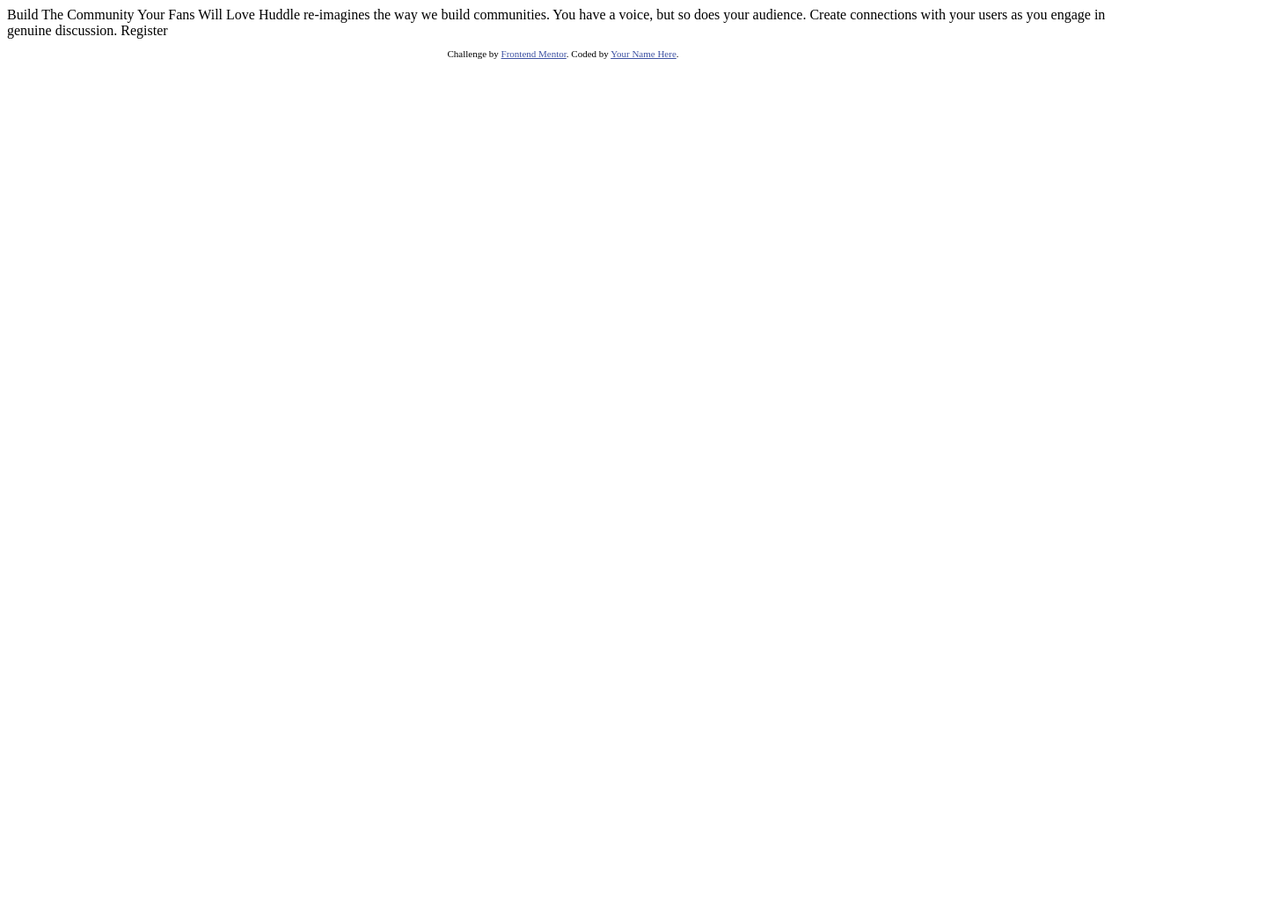
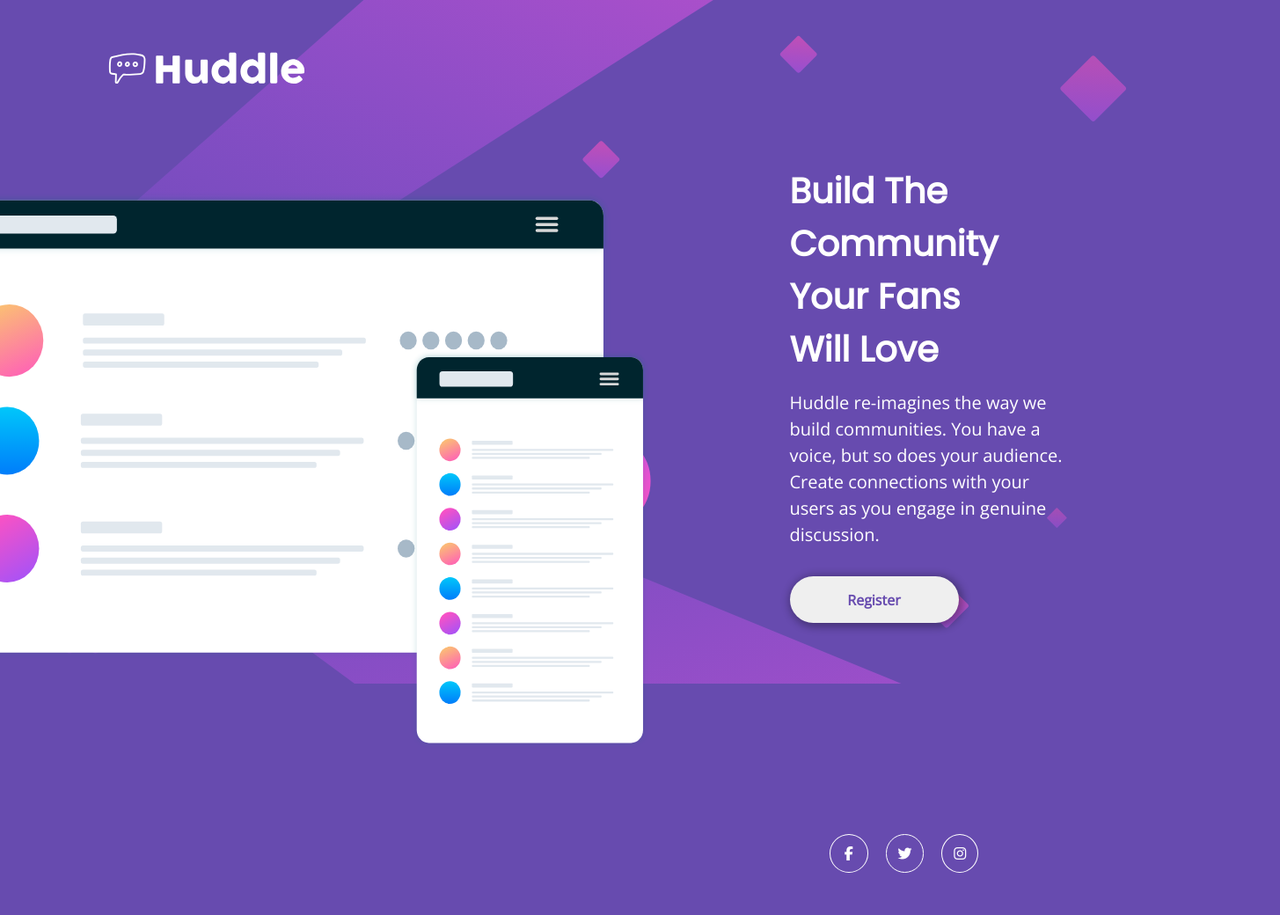
Before and after one commit to Shinzo99/Frontend-Mentor-huddle-landing-page-with-single-introductory-section-master, a plain HTML site: page index.html in a window 1280 px wide. Shown: the whole page at 88% size, 1455 px wide, since content can reach past the window. Before the commit the page ends 800 px from the top, so only its background shows below. Drawn offline with nearby package versions, Linux system fonts and the light colour scheme.

Commit message:
Initial commit

```diff
--- a/index.html
+++ b/index.html
@@ -4,30 +4,43 @@
   <meta charset="UTF-8">
   <meta name="viewport" content="width=device-width, initial-scale=1.0"> <!-- displays site properly based on user's device -->
 
+  <script src="https://kit.fontawesome.com/e8755597a3.js" crossorigin="anonymous"></script>
   <link rel="icon" type="image/png" sizes="32x32" href="./images/favicon-32x32.png">
-
+  <link rel="preconnect" href="https://fonts.googleapis.com">
+  <link rel="preconnect" href="https://fonts.gstatic.com" crossorigin>
+  <link href="https://fonts.googleapis.com/css2?family=Open+Sans:wght@300&family=Poppins:ital,wght@0,200;0,400;1,300;1,500&display=swap" rel="stylesheet">
+  <link rel="stylesheet" href="./css/main.css">
   <title>Frontend Mentor | Huddle landing page with single introductory section</title>
 
-  <!-- Feel free to remove these styles or customise in your own stylesheet 👍 -->
-  <style>
-    .attribution { font-size: 11px; text-align: center; }
-    .attribution a { color: hsl(228, 45%, 44%); }
-  </style>
 </head>
 <body>
 
-  Build The Community Your Fans Will Love
+  <header class="header">
+    <div class="logo">
+      <img src="./images/logo.svg" alt="">
+    </div>
+  </header>
 
-  Huddle re-imagines the way we build communities. You have a voice, but so does your audience.
-  Create connections with your users as you engage in genuine discussion.
+  <main class="main">
+    <div class="container">
+      <div class="illustration">
+        <img src="./images/illustration-mockups.svg" alt="">
+      </div>
+      <div class="desc__section">
+        <h1>Build The Community Your Fans Will Love</h1>
+        <p>Huddle re-imagines the way we build communities. You have a voice, but so does your audience.
+          Create connections with your users as you engage in genuine discussion.</p>
+        <button>Register</button>
+      </div>
+    </div>
+  </main>
 
-  Register
-
-  <footer>
-    <p class="attribution">
-      Challenge by <a href="https://www.frontendmentor.io?ref=challenge" target="_blank">Frontend Mentor</a>.
-      Coded by <a href="#">Your Name Here</a>.
-    </p>
+  <footer class="footer">
+    <div class="icons">
+      <i class="fa-brands fa-facebook-f"></i>
+      <i class="fa-brands fa-twitter"></i>
+      <i class="fa-brands fa-instagram"></i>
+    </div>
   </footer>
 </body>
 </html>
--- /dev/null
+++ b/scss/base/reset.scss
@@ -0,0 +1,74 @@
+/* Box sizing rules */
+*,
+*::before,
+*::after {
+  box-sizing: border-box;
+}
+
+/* Remove default margin */
+body,
+h1,
+h2,
+h3,
+h4,
+p,
+figure,
+blockquote,
+dl,
+dd {
+  margin: 0;
+}
+
+/* Remove list styles on ul, ol elements with a list role, which suggests default styling will be removed */
+ul[role='list'],
+ol[role='list'] {
+  list-style: none;
+}
+
+/* Set core root defaults */
+html:focus-within {
+  scroll-behavior: smooth;
+}
+
+/* Set core body defaults */
+body {
+  min-height: 100vh;
+  text-rendering: optimizeSpeed;
+  line-height: 1.5;
+}
+
+/* A elements that don't have a class get default styles */
+a:not([class]) {
+  text-decoration-skip-ink: auto;
+}
+
+/* Make images easier to work with */
+img,
+picture {
+  max-width: 100%;
+  display: block;
+}
+
+/* Inherit fonts for inputs and buttons */
+input,
+button,
+textarea,
+select {
+  font: inherit;
+}
+
+/* Remove all animations, transitions and smooth scroll for people that prefer not to see them */
+@media (prefers-reduced-motion: reduce) {
+  html:focus-within {
+   scroll-behavior: auto;
+  }
+
+  *,
+  *::before,
+  *::after {
+    animation-duration: 0.01ms !important;
+    animation-iteration-count: 1 !important;
+    transition-duration: 0.01ms !important;
+    scroll-behavior: auto !important;
+  }
+}
--- /dev/null
+++ b/scss/base/root.scss
@@ -0,0 +1,20 @@
+:root {
+
+    --clr-primary-violet: hsl(257, 40%, 49%);
+    --clr-soft-magenta: hsl(300, 69%, 71%);
+    --clr-white: hsl(0, 0%, 100%);
+
+    --fs-100: 0.825rem;
+    --fs-400: 1rem;
+    --fs-500: 1.25rem;
+    --fs-600: 1.5rem;
+    --fs-700: 2.5rem;
+
+    --fw-small: 300;
+    --fw-normal: 400;
+    --fw-bold: 600;
+
+    --ff-primary: 'Open Sans', sans-serif;
+    --ff-headings: 'Poppins', sans-serif;
+
+}
--- /dev/null
+++ b/scss/main.scss
@@ -0,0 +1,176 @@
+@import './base/root.scss';
+@import './base/reset.scss';
+
+body {
+    background-image: url('../images/bg-mobile.svg');
+    background-color: var(--clr-primary-violet);
+    background-repeat: no-repeat;
+    background-size: 100%;
+}
+
+header {
+    display: flex;
+    justify-content: start;
+
+    .logo {
+        max-width: 10em;
+        margin: 3em;
+    }
+}
+
+main {
+
+    display: flex;
+    justify-content: center;
+
+    .container {
+        margin: 2em;
+
+        .illustration {
+
+            display: flex;
+            justify-content: center;
+
+            img {
+                max-width: 25em;
+                margin-bottom: 5em;
+            }
+
+        }
+
+        .desc__section {
+
+            display: flex;
+            flex-direction: column;
+            justify-content: center;
+
+            h1 {
+                font-family: var(--ff-headings);
+                font-weight: var(--fw-bold);
+                color: var(--clr-white);
+                text-align: center;
+            }
+
+            p {
+                font-family: var(--ff-primary);
+                font-size: var(--fs-500);
+                color: var(--clr-white);
+                text-align: center;
+                padding: .8em;
+            }
+
+            button {
+                border: none;
+                border-radius: 2.5em;
+                padding: .75em;
+                margin: 1em 0em;
+                min-width: 15em;
+                font-family: var(--ff-primary);
+                color: var(--clr-primary-violet);
+                font-weight: var(--fw-bold);
+                box-shadow: 3px 5px 1px rgb(0 0 0 / 31%);
+                display: grid;
+                align-self: center;
+            }
+        }
+    }
+}
+
+footer {
+    display: flex;
+    justify-content: center;
+
+    .icons {
+
+        i {
+            color: var(--clr-white);
+            padding: .5em;
+            border: 1px solid #fff;
+            border-radius: 100%;
+            margin: 2em .5em;
+            margin-bottom: 3em;
+        }
+
+        :first-child {
+            padding: 0.5em 0.7em;
+        }
+
+    }
+}
+
+@media (min-width: 60em) {
+
+    body { // the reason i wrapped the whole css in the body tag is so that i can ovveride some of the css properties
+        background-image: url('../images/bg-desktop.svg');
+
+        .logo {
+            min-width: 15em;
+            margin-left: 7em;
+        }
+
+        .container {
+            display: flex;
+
+            .illustration img {
+                min-width: 52em;
+                margin: 2em 0em 2em 5em;
+            }
+
+            .desc__section {
+
+                margin-left: 10em;
+                margin-bottom: 10em;
+
+                h1 {
+                    text-align: start;
+                    font-size: var(--fs-700);
+                    margin-right: 8em;
+                }
+
+                p{
+                    text-align: start;
+                    margin-right: 12em;
+                    padding: .8em 0em;
+                }
+
+                button {
+                    align-self: flex-start;
+                    min-width: 12em;
+                    padding: .9em;
+                    font-size: var(--fs-400);
+                    cursor: pointer;
+                    box-shadow: 2px 2px 10px 3px rgb(0 0 0 / 31%);
+                }
+
+                button:hover {
+                    background-color: var(--clr-soft-magenta);
+                    color: var(--clr-white);
+                    transition: .2s ease-in-out;
+                }
+            }
+        }
+
+        footer {
+            justify-content: end;
+
+            .icons {
+                margin-right: 10em;
+
+                i {
+                    padding: .8em;
+                }
+
+                i:hover {
+                    color: var(--clr-soft-magenta);
+                    border: 1px solid var(--clr-soft-magenta);
+                    cursor: pointer;
+                    transition: .2s ease-in-out;
+                }
+
+                :first-child {
+                    padding: 0.8em 1em;
+                }
+            }
+        }
+    }
+}
```
Also changed, not shown: css/main.css (added), css/reset.css (added), css/root.css (added), 5 other files.
